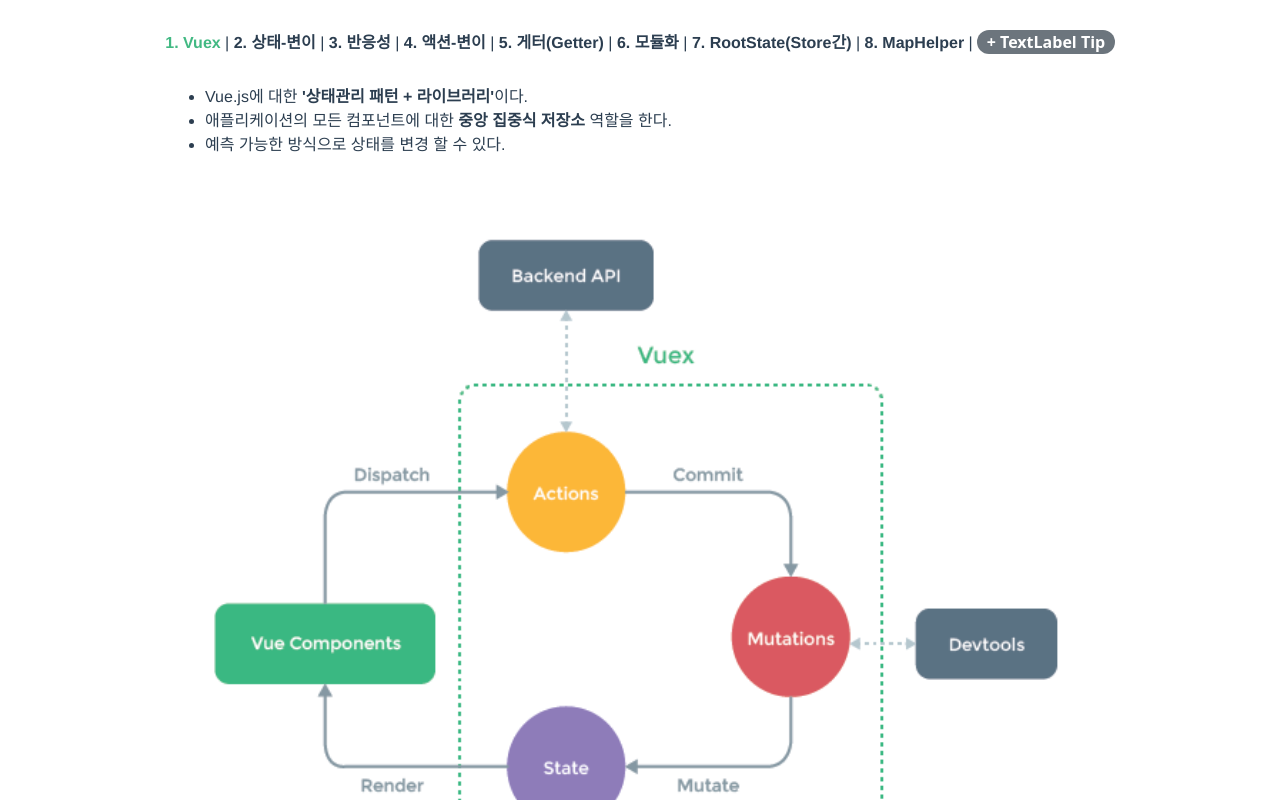
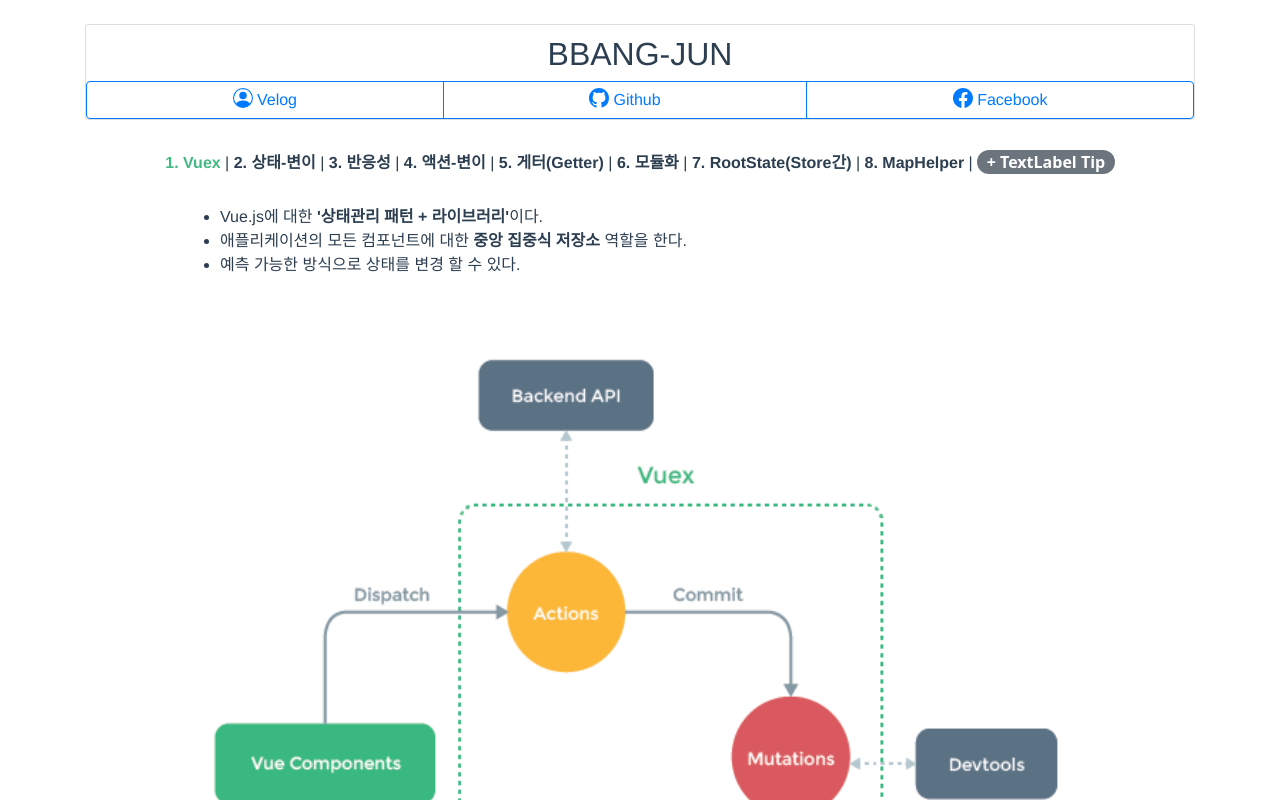
Before and after one commit to 2ByungJun/VueJs_Vuex, a Vue app: page / in a window 1280 px wide. Shown: the top 800 px of the page. Built offline with nearby package versions, Linux system fonts and the light colour scheme.

Commit message:
링크 추가

```diff
--- a/src/App.vue
+++ b/src/App.vue
@@ -1,5 +1,21 @@
 <template>
-  <div id="app">
+  <div id="app" class="container">
+    <br>
+    <div class="card">
+      <h2 style="margin-top:10px">BBANG-JUN</h2>
+      <b-button-group>
+        <b-button variant="outline-primary" @click="onVelog">
+          <b-icon icon="person-circle"></b-icon> Velog
+        </b-button>
+        <b-button variant="outline-primary" @click="onGitHub">
+          <b-icon icon="github"></b-icon> Github
+        </b-button>
+        <b-button variant="outline-primary" @click="onFacebook">
+          <b-icon icon="facebook"></b-icon> Facebook
+        </b-button>
+    </b-button-group>
+    </div>
+
     <div id="nav">
       <router-link to="/">1. Vuex</router-link> |
       <router-link to="/stateMutation">2. 상태-변이</router-link> |
@@ -24,7 +40,18 @@
 export default {
   components: {
     TextLabel,
-  }
+  },
+  methods : {
+    onVelog(){
+      window.open('https://velog.io/@ieed0205/about')
+    },
+    onGithub(){
+      window.open('https://github.com/2ByungJun/VueJs_Vuex')
+    },
+    onFacebook(){
+      window.open('https://www.facebook.com/profile.php?id=100006057602357')
+    },
+  },
 }
 </script>
 
```
Also changed, not shown: 1 other file (tests, documents, lock files or other folders).
